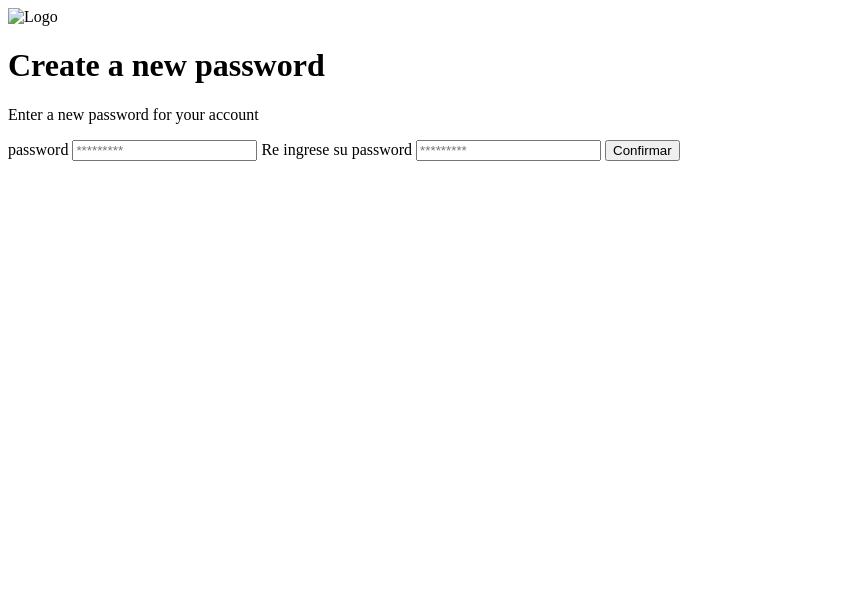
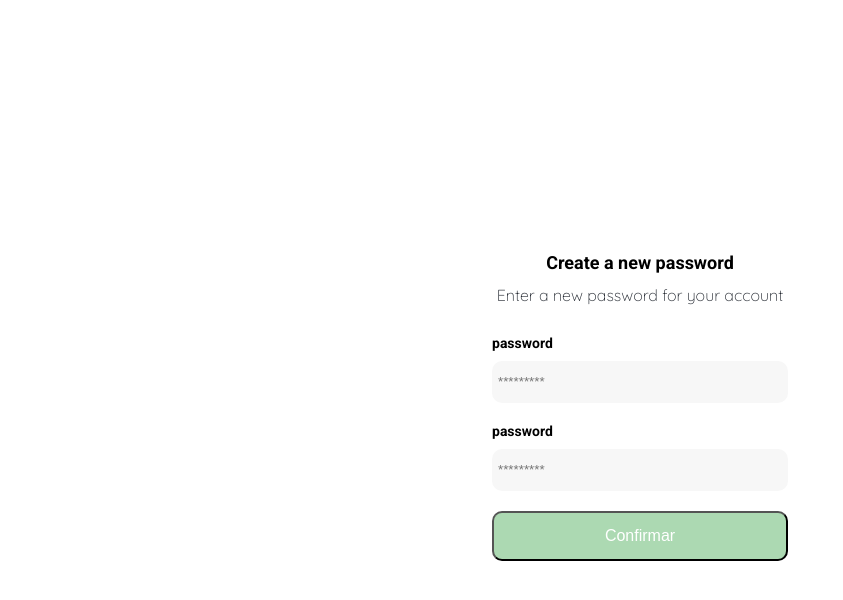
Before and after one commit to ContrerasMarco/FrontEndBasico, a plain HTML site: page crear_contraseña.html in a window 1280 px wide. Shown: the whole page, without its empty margins (0-843 px from the left). Drawn offline with Linux system fonts and the light colour scheme.

Commit message:
creando contraseña listo

```diff
--- a/crear_contraseña.html
+++ b/crear_contraseña.html
@@ -9,25 +9,109 @@
     <link href="https://fonts.googleapis.com/css2?family=Quicksand:wght@300;400;500;700&family=Roboto:wght@700&display=swap" rel="stylesheet">
     <title>Crear Contraseña</title>
 
+    <style>
+        :root{
+    --white: #FFFFFF;
+    --black: #000000;
+    --dark: #232830;
+    --very-light-pink: #C7C7C7;
+    --text-input-field: #F7F7F7;
+    --hospital-green: #ACD9B2;
+    --sm:14px;
+    --md:16px;
+    --lg:18px;
+    }
+
+        body{
+            margin: 0;
+            font-family: 'Quicksand', sans-serif;
+            font-family: 'Roboto', sans-serif;
+        }
+        .login{
+            width: 100%;
+            height: 100vh;
+            display: grid;
+            place-items: center;
+        }
+         .form-container{
+            display:grid;
+            grid-template-rows: auto 1fr auto;
+            width: 296px;
+         }
+         .logo{
+            width: 150px;
+            margin-bottom: 50px;
+            justify-self: center;
+            display: none;
+         }
+         .title {
+            font-family: Roboto;
+            font-size: var(--lg);
+            text-align: center;
+            font-weight: 700;
+            color: var(--black);
+         }
+         .subtitle {
+            font-family: Quicksand;
+            font-weight:300;
+            font-size: var(--md);
+            text-align: center;
+            margin-bottom: 40px;
+            color: var(--dark);
+            margin-top: 0;
+            margin-bottom: 30px;
+         }
+         .label{
+            font-size: var(--sm);
+            font-weight: bold;
+            margin-bottom: 10px;
+             }
+         .input {
+            background-color: var(--text-input-field);
+            border: none;
+            border-radius: 10px;
+            height: 30px;
+            padding: 6px;
+            margin-bottom: 20px;
+         }
+         .form {
+            display: flex;
+            flex-direction: column;
+         }
+         .Button_primary {
+            background-color: var(--hospital-green);
+            border-radius: 10px;
+            height: 50px;
+            color: var(--white);
+            font-size: var(--md);
+            cursor: pointer;
+         }
+         @media (max-width: 640px) {
+            .logo{
+                display: block;
+            }
+         }
+
+
+    </style>
 </head>
 <body>
     <div class="login">
         <div class="form-container">
-            <img src="" alt="Logo" class="logo">
-        </div>
+            <img src="./curso-frontend-developer-practico-main/curso-frontend-developer-practico-main/logos/logo_yard_sale.svg" alt="Logo" class="logo">
+
 
                 <h1 class="title">Create a new password</h1>
-                    <p class="subtitle">Enter a new password for your account</p>
+                <p class="subtitle">Enter a new password for your account</p>
 
      <form action="/" class="form">
             <label for="password" class="label">password</label>
             <input type="password" id="password" placeholder="*********" class="input input-password">
-            <label for="new_password" class="label">Re ingrese su password</label>
+            <label for="new_password" class="label">password</label>
             <input type="new_password" id="new_password" placeholder="*********" class="input input-password">
-
-            <input type="submit" value="Confirmar" class="Butto_primary login_button">
+            <input type="submit" value="Confirmar" class="Button_primary login_button">
         </form>
-
+    </div>
     </div>
 </body>
 </html>
```
